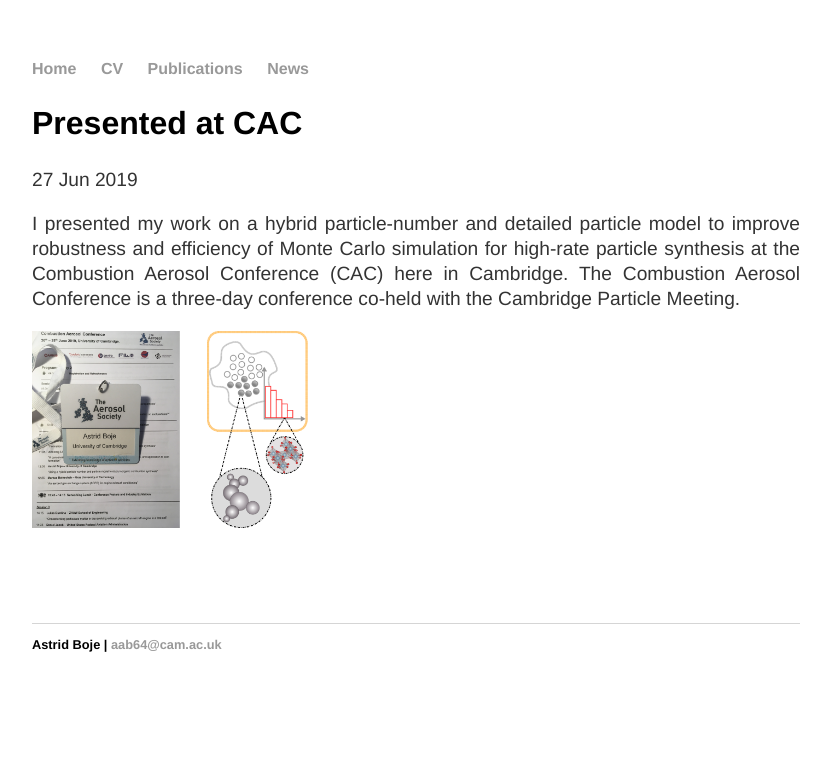
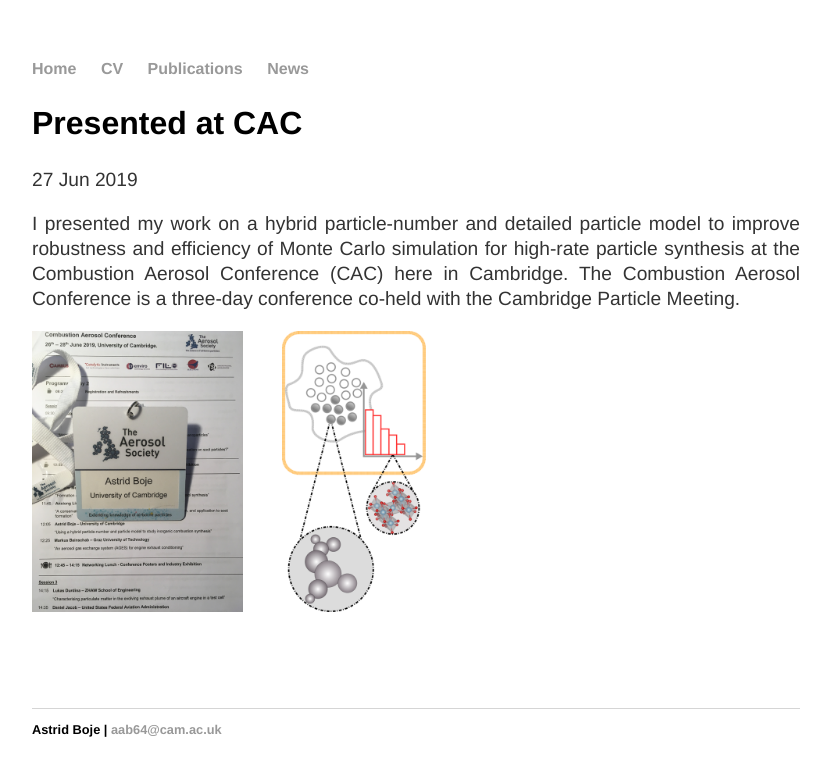
Before and after one commit to aab64/aab64.github.io, a Jekyll site: the page built from _posts/2019-06-27-Presented-at-CAC.md, in a window 1280 px wide. Shown: the top 776 px of the page, without its empty margins (224-1055 px from the left). Built offline with Jekyll 4.4.1, drawn with Linux system fonts in a browser that asks for light colours.

Commit message:
Update 2019-06-27-Presented-at-CAC.md

```diff
--- a/_posts/2019-06-27-Presented-at-CAC.md
+++ b/_posts/2019-06-27-Presented-at-CAC.md
@@ -8,7 +8,7 @@
 I presented my work on a hybrid particle-number and detailed particle model to improve robustness and efficiency of Monte Carlo simulation for high-rate particle synthesis at the Combustion Aerosol Conference (CAC) here in Cambridge. The Combustion Aerosol Conference is a three-day conference co-held with the Cambridge Particle Meeting.
 </p>
 
-<img src="/images/CAC_combined.png" width="350"/>
+<img src="/images/CAC_combined.png" width="500"/>
 
 <p>
  <br/>
```
